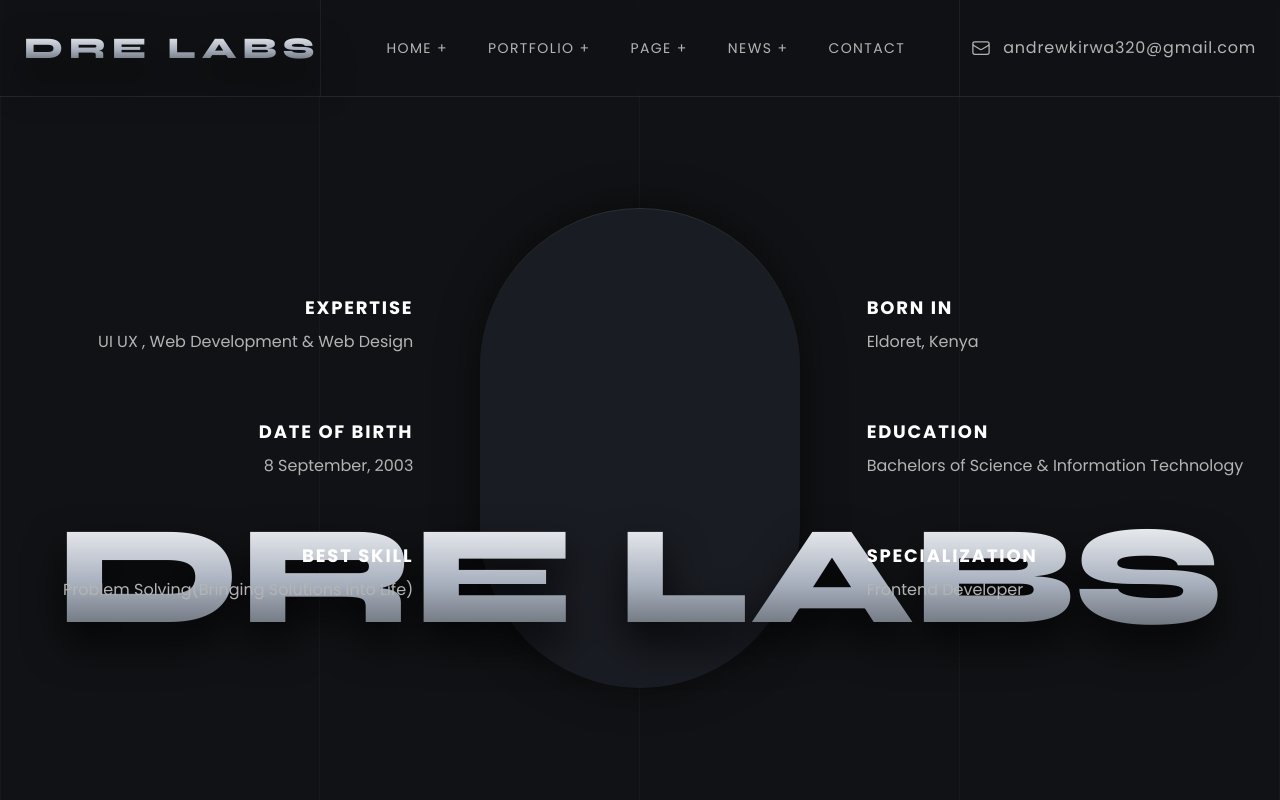
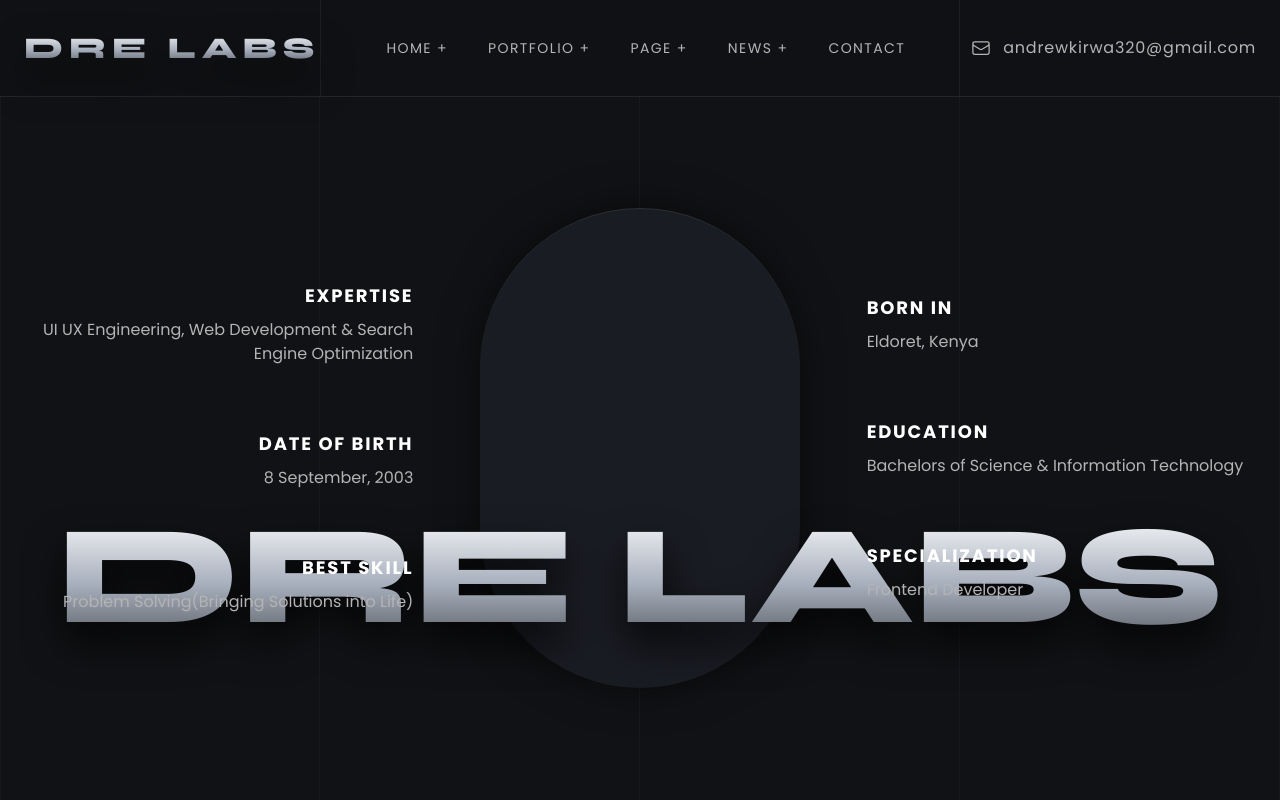
Before and after one commit to Andysputed/my-portfolio-app, a React (Vite) app: page / in a window 1280 px wide. Shown: the top 800 px of the page. Built offline with nearby package versions, Linux system fonts and the light colour scheme; no server answers; the database is empty.

Commit message:
Added Updated Expertise

```diff
--- a/src/components/HeroSection.jsx
+++ b/src/components/HeroSection.jsx
@@ -34,7 +34,7 @@ const Hero = () => {
           >
             <Motion.div variants={fadeUpVariant}>
               <h3 className="text-white text-lg font-bold tracking-widest uppercase mb-2">Expertise</h3>
-              <p className="text-textMuted">UI UX , Web Development & Web Design</p>
+              <p className="text-textMuted">UI UX Engineering, Web Development & Search Engine Optimization</p>
             </Motion.div>
             <Motion.div variants={fadeUpVariant}>
               <h3 className="text-white text-lg font-bold tracking-widest uppercase mb-2">Date of Birth</h3>
```
